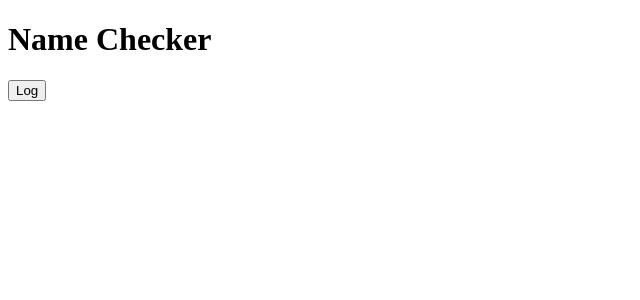
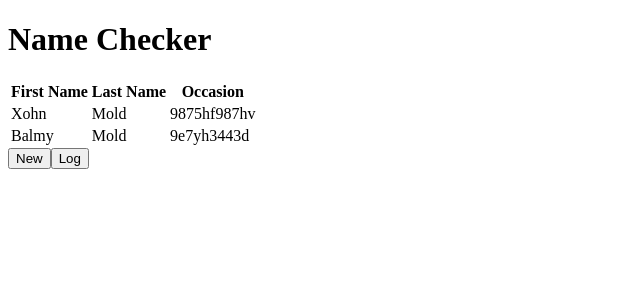
Before and after one commit to abubanggheed/name-checker, a React (Create React App) app: page / in a window 1280 px wide. Shown: the top 300 px of the page, without its empty margins (0-640 px from the left). Built offline with nearby package versions, Linux system fonts and the light colour scheme.

Commit message:
displaying csv data on dom

```diff
--- a/src/components/csv-graph/csv-graph.js
+++ b/src/components/csv-graph/csv-graph.js
@@ -19,10 +19,33 @@ class CsvGraph extends Component {
         });
     }
 
+    handleNew = () => {
+        console.log('adding new')
+    }
+
     render() {
         return (
             <div>
-                <button onClick={() => {console.log(this.state)}}>Log</button>
+                <table>
+                    <thead>
+                        <tr>
+                            <th>First Name</th>
+                            <th>Last Name</th>
+                            <th>Occasion</th>
+                        </tr>
+                    </thead>
+                    <tbody>
+                        {this.state.data.map(point => (
+                            <tr key={point.occasion}>
+                                <td>{point.first_name}</td>
+                                <td>{point.last_name}</td>
+                                <td>{point.occasion}</td>
+                            </tr>
+                        ))}
+                    </tbody>
+                </table>
+                <button onClick={this.handleNew}>New</button>
+                <button onClick={() => { console.log(this.state) }}>Log</button>
             </div>
         );
     }
```
